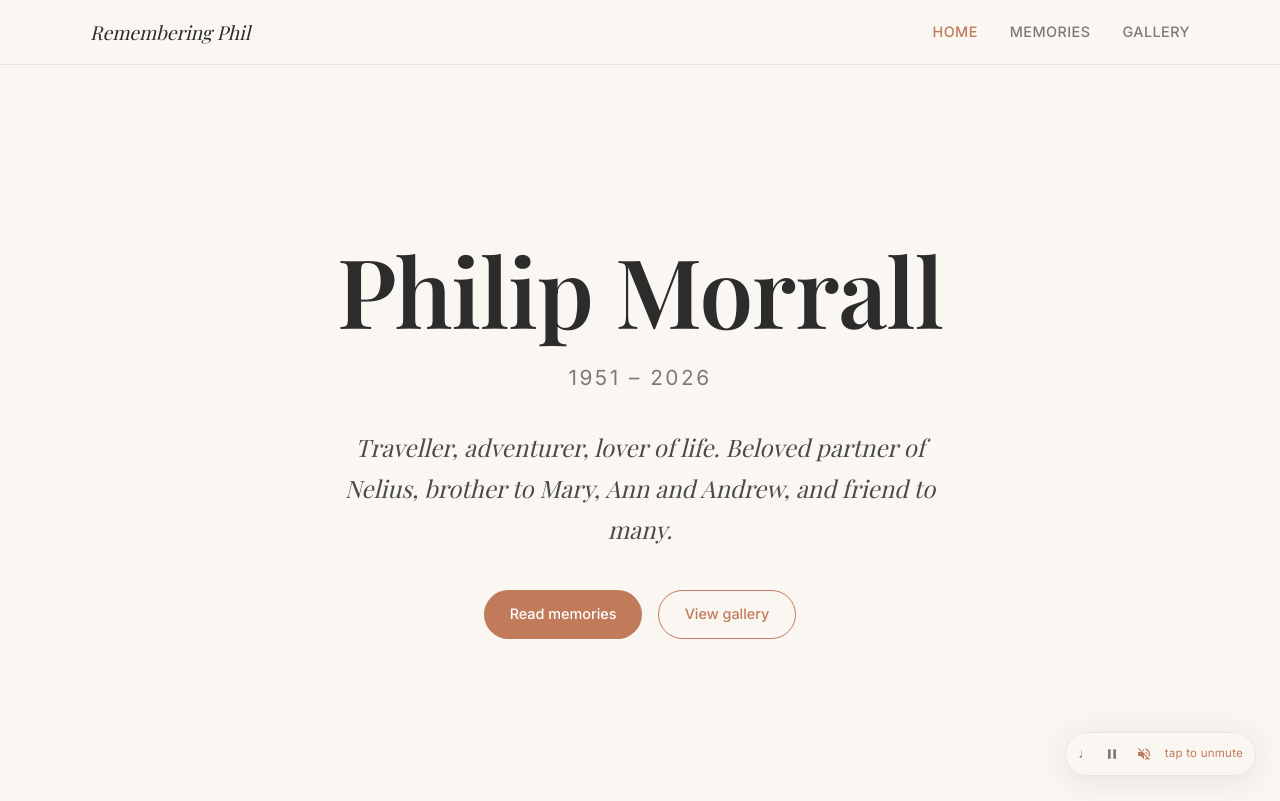
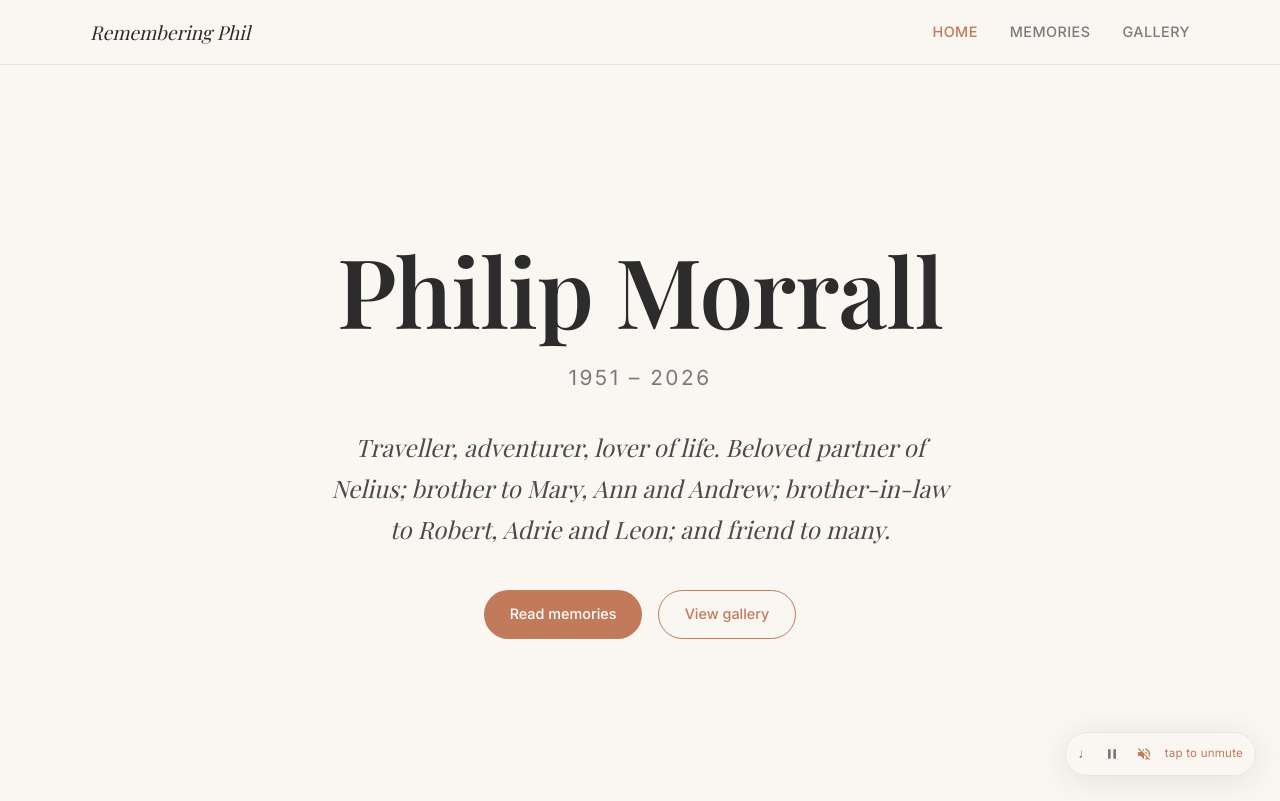
Before and after one commit to davestrugnell-alignd/remembering-phil, a React (Vite) app: page / in a window 1280 px wide. Built offline with nearby package versions, Linux system fonts and the light colour scheme; no server answers; the database is empty; a web font is replaced by a local one.

Commit message:
Add in-laws

```diff
--- a/src/pages/Home.jsx
+++ b/src/pages/Home.jsx
@@ -5,7 +5,7 @@ import Slideshow from '../components/Slideshow.jsx'
 const PERSON = {
   name: 'Philip Morrall',       // TODO: full name
   dates: '1951 – 2026',          // TODO: birth and death year
-  quote: 'Traveller, adventurer, lover of life. Beloved partner of Nelius, brother to Mary, Ann and Andrew, and friend to many.', // TODO: a meaningful quote or epitaph
+  quote: 'Traveller, adventurer, lover of life. Beloved partner of Nelius; brother to Mary, Ann and Andrew; brother-in-law to Robert, Adrie and Leon; and friend to many.', // TODO: a meaningful quote or epitaph
   quoteAuthor: null,              // TODO: add attribution if the quote has a source
 }
 
```
